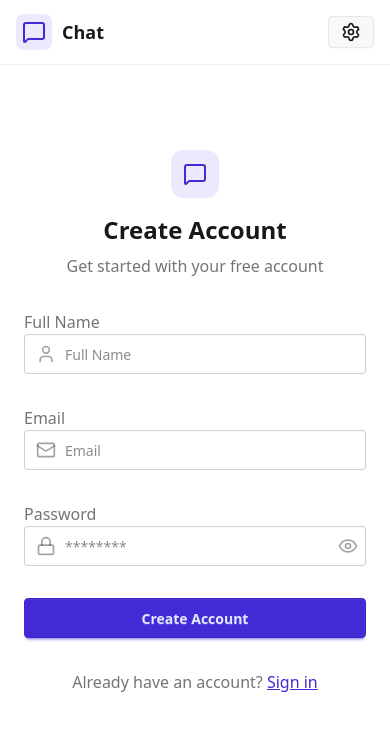
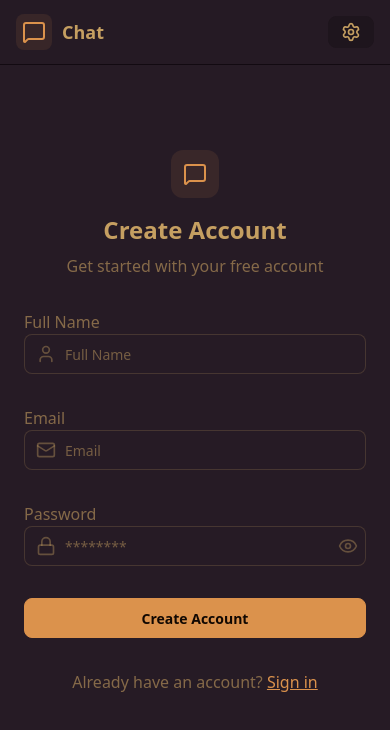
Before and after one commit to dangle2403/Chat-App, a React (Vite) app in the folder client/: page /signup in a window 390 px wide. Shown: the top 730 px of the page. Built offline with nearby package versions, Linux system fonts and the light colour scheme; no server answers.

Commit message:
feat: create settings page and implement theme selector

```diff
--- a/client/src/App.jsx
+++ b/client/src/App.jsx
@@ -9,9 +9,11 @@
 import { useEffect } from "react";
 import { Loader } from "lucide-react";
 import { Toaster } from "react-hot-toast";
+import { useThemeStore } from "../store/useThemeStore.js";
 
 const App = () => {
   const { isCheckingAuth, authUser, checkAuth } = useAuthStore();
+  const {theme} = useThemeStore();
   useEffect(() => {
     checkAuth();
   }, [checkAuth]);
@@ -24,7 +26,7 @@
     );
   }
   return (
-    <div>
+    <div data-theme={theme}>
       <Navbar />
       <Routes>
         <Route path="/" element={authUser ? <Homepage /> : <Navigate to="/login" />} />
--- a/client/src/index.css
+++ b/client/src/index.css
@@ -1,2 +1,5 @@
 @import "tailwindcss";
 @plugin "daisyui";
+@plugin "daisyui" {
+  themes: all;
+}
--- a/client/src/pages/SettingPage.jsx
+++ b/client/src/pages/SettingPage.jsx
@@ -1,8 +1,110 @@
-import React from 'react'
+import { useThemeStore, THEMES } from "../../store/useThemeStore";
+import { Send } from "lucide-react";
+
+const PreviewMessage = [
+  {id: 1, content: "Hello, how are you?", isSent: false},
+  {id: 2, content: "I'm doing well, thanks!", isSent: true},
+];
 
 const SettingPage = () => {
+  const { theme, setTheme } = useThemeStore();
   return (
-    <div>SettingPage</div>
+    <div className="h-screen container mx-auto px-4 pt-20 max-w-5xl">
+      <div className="space-y-6">
+        <div className="flex flex-col gap-1">
+          <h2 className="text-lg font-semibold">Theme</h2>
+          <p className="text-sm text-base-content/70">Choose a theme for your chat interface</p>
+        </div>
+        <div className="grid grid-cols-4 sm:grid-cols-6 md:grid-cols-8">
+          {THEMES.map((name) => (
+            <button
+              key={name}
+              className={`group flex flex-col items-center gap-1.5 p-2 rounded-lg transition-colors
+              ${theme === name ? "bg-base-200" : "hover:bg-base-200"}`}
+              onClick={() => setTheme(name)}
+            >
+              <div className="relative h-8 w-full rounded-md overflow-hidden" data-theme={name}>
+                <div className="absolute inset-0 grid grid-cols-4 gap-px p-1">
+                  <div className="rounded bg-primary"></div>
+                  <div className="rounded bg-secondary"></div>
+                  <div className="rounded bg-accent"></div>
+                  <div className="rounded bg-neutral"></div>
+                </div>
+              </div>
+              <span className="text-[11px] font-medium truncate w-full text-center" >
+                {name.charAt(0).toUpperCase() + name.slice(1)}
+              </span>
+            </button>
+          ))}
+        </div>
+      </div>
+        {/* Preview Section */}
+        <h3 className="text-lg font-semibold mb-3">Preview</h3>
+        <div className="rounded-xl border border-base-300 overflow-hidden bg-base-100 shadow-lg">
+          <div className="p-4 bg-base-200">
+            <div className="max-w-lg mx-auto">
+              {/* Mock Chat UI */}
+              <div className="bg-base-100 rounded-xl shadow-sm overflow-hidden">
+                {/* Chat Header */}
+                <div className="px-4 py-3 border-b border-base-300 bg-base-100">
+                  <div className="flex items-center gap-3">
+                    <div className="w-8 h-8 rounded-full bg-primary flex items-center justify-center text-primary-content font-medium">
+                      J
+                    </div>
+                    <div>
+                      <h3 className="font-medium text-sm">John Doe</h3>
+                      <p className="text-xs text-base-content/70">Online</p>
+                    </div>
+                  </div>
+                </div>
+
+                {/* Chat Messages */}
+                <div className="p-4 space-y-4 min-h-[200px] max-h-[200px] overflow-y-auto bg-base-100">
+                  {PreviewMessage.map((message) => (
+                    <div
+                      key={message.id}
+                      className={`flex ${message.isSent ? "justify-end" : "justify-start"}`}
+                    >
+                      <div
+                        className={`
+                          max-w-[80%] rounded-xl p-3 shadow-sm
+                          ${message.isSent ? "bg-primary text-primary-content" : "bg-base-200"}
+                        `}
+                      >
+                        <p className="text-sm">{message.content}</p>
+                        <p
+                          className={`
+                            text-[10px] mt-1.5
+                            ${message.isSent ? "text-primary-content/70" : "text-base-content/70"}
+                          `}
+                        >
+                          12:00 PM
+                        </p>
+                      </div>
+                    </div>
+                  ))}
+                </div>
+
+                {/* Chat Input */}
+                <div className="p-4 border-t border-base-300 bg-base-100">
+                  <div className="flex gap-2">
+                    <input
+                      type="text"
+                      className="input input-bordered flex-1 text-sm h-10"
+                      placeholder="Type a message..."
+                      value="This is a preview"
+                      readOnly
+                    />
+                    <button className="btn btn-primary h-10 min-h-0">
+                      <Send size={18} />
+                    </button>
+                  </div>
+                </div>
+              </div>
+            </div>
+          </div>
+        </div>
+    </div>
   )
 }
 
--- /dev/null
+++ b/client/store/useThemeStore.js
@@ -0,0 +1,45 @@
+import { create } from "zustand";
+
+// All available DaisyUI themes
+export const THEMES = [
+  "light",
+  "dark",
+  "cupcake",
+  "bumblebee",
+  "emerald",
+  "corporate",
+  "synthwave",
+  "retro",
+  "cyberpunk",
+  "valentine",
+  "halloween",
+  "garden",
+  "forest",
+  "aqua",
+  "lofi",
+  "pastel",
+  "fantasy",
+  "wireframe",
+  "black",
+  "luxury",
+  "dracula",
+  "cmyk",
+  "autumn",
+  "business",
+  "acid",
+  "lemonade",
+  "night",
+  "coffee",
+  "winter",
+  "dim",
+  "nord",
+  "sunset",
+];
+
+export const useThemeStore = create((set) => ({
+  theme: localStorage.getItem("chat-theme") || "coffee",
+  setTheme: (theme) => {
+    localStorage.setItem("chat-theme", theme);
+    set({ theme });
+  },
+}));
```
